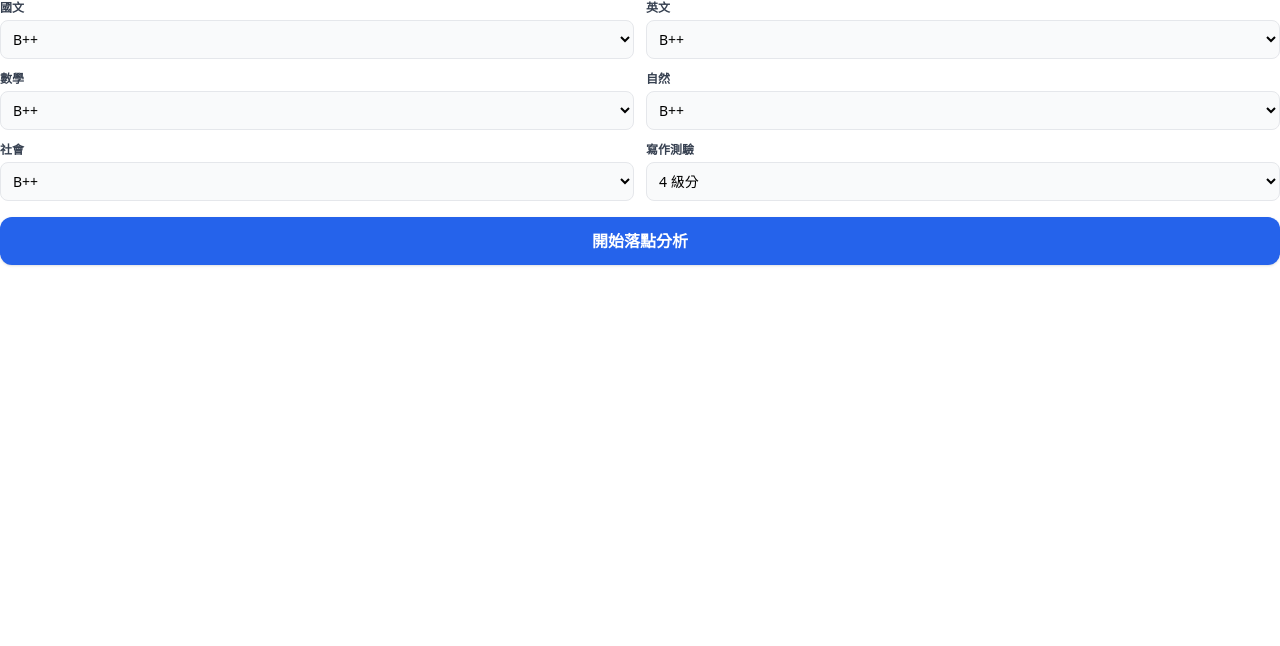
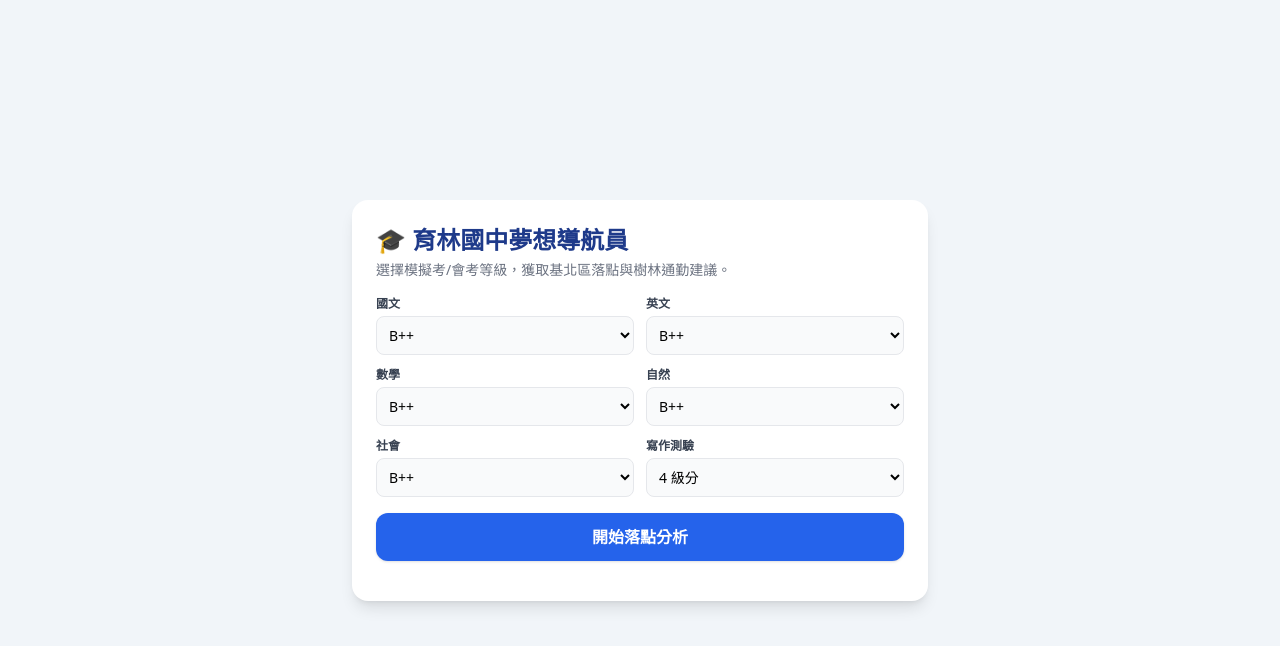
Before and after one commit to Red-Teacher/yulin-cap, a website: page index.html in a window 1280 px wide. Drawn offline with nearby package versions, Linux system fonts and the light colour scheme.

Commit message:
Update index.html

```diff
--- a/index.html
+++ b/index.html
@@ -3,17 +3,13 @@
 <head>
   <meta charset="UTF-8">
   <meta name="viewport" content="width=device-width, initial-scale=1.0">
-
-  <!-- 瀏覽器分頁標題 -->
   <title>育林國中夢想導航員</title>
-
-  <!-- 社群軟體（LINE / Facebook）連結分享標題與簡介 -->
-  <meta property="og:title" content="育林國中夢想導航員">
-  <meta property="og:description" content="專為育林國中同學打造！提供基北區會考落點分析、樹林在地通勤建議與夢想學校追問服務。">
-  <meta property="og:type" content="website">
-
   <script src="https://cdn.tailwindcss.com"></script>
 </head>
+<body class="bg-slate-100 min-h-screen p-4 flex justify-center items-center">
+  <div class="max-w-xl w-full bg-white rounded-2xl shadow-lg p-6">
+    <h1 class="text-2xl font-bold text-blue-900 mb-1">🎓 育林國中夢想導航員</h1>
+    <p class="text-gray-500 mb-4 text-sm">選擇模擬考/會考等級，獲取基北區落點與樹林通勤建議。</p>
 
     <!-- 分數選擇區 -->
     <div id="scoreForm" class="grid grid-cols-2 gap-3 mb-4">
```
